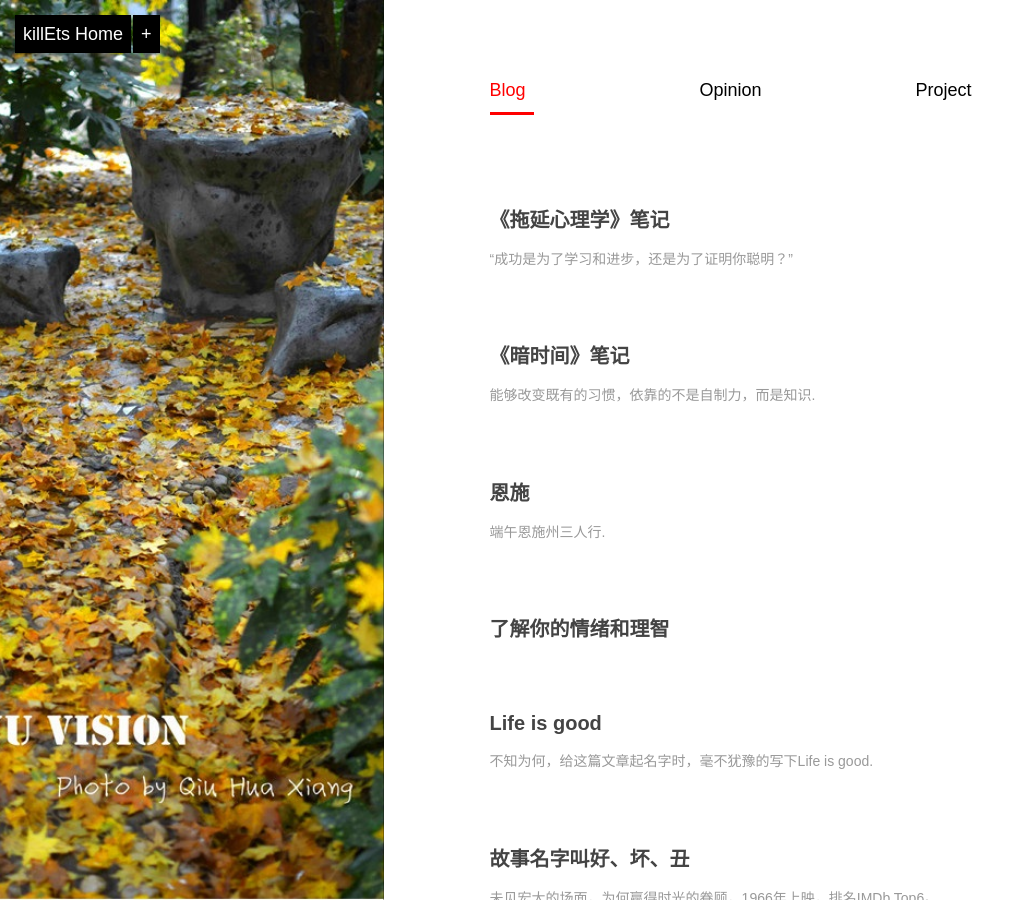
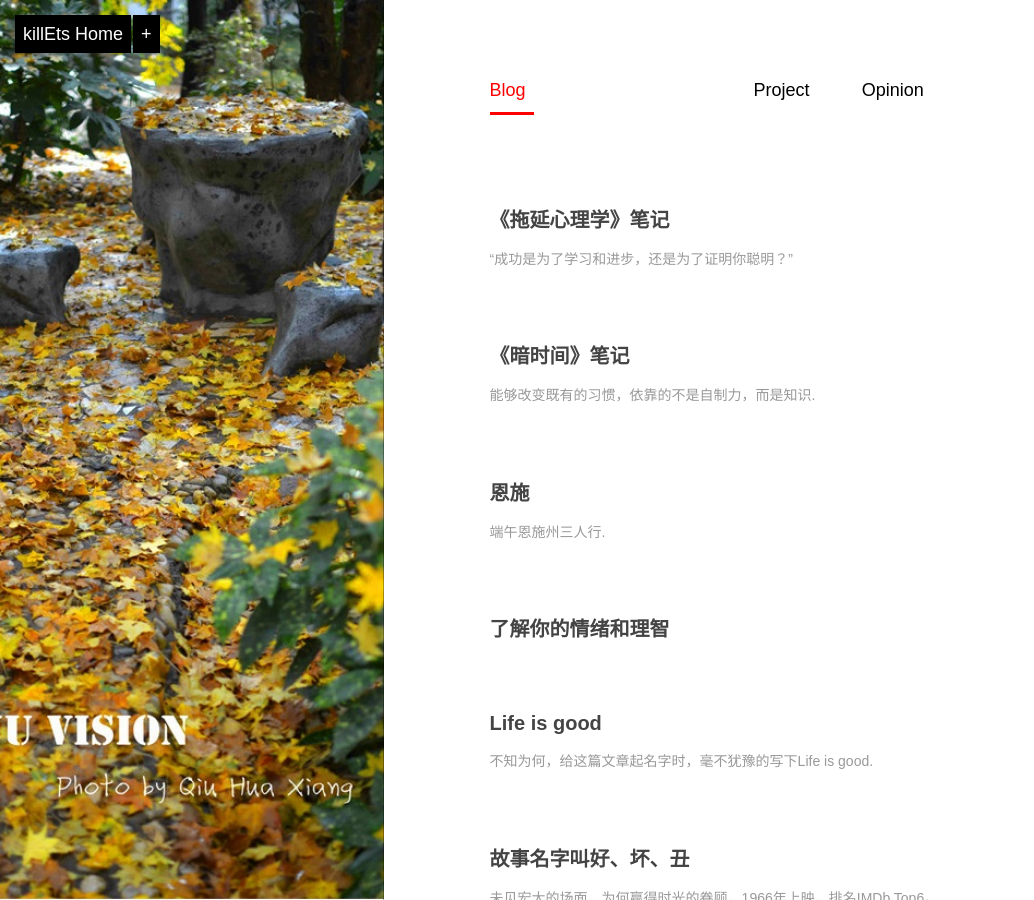
Before and after one commit to killets/blog, a Jekyll site: the page built from index.md, in a window 1280 px wide and 900 px high. Shown: the whole window, without its empty margins (0-1034 px from the left). Built offline with Jekyll 4.4.1, drawn with Linux system fonts in a browser that asks for light colours; Markdown is read by kramdown in place of the engine named in the settings.

Commit message:
Update index.md

```diff
--- a/index.md
+++ b/index.md
@@ -6,8 +6,8 @@ layout: home
     <div class="section">
         <ul class="artical-cate">
             <li class="on"><a href="{{ site.baseurl }}/"><span>Blog</span></a></li>
+            <li style="text-align:right"><a href="{{ site.baseurl }}/project"><span>Project</span></a></li>
             <li style="text-align:center"><a href="{{ site.baseurl }}/opinion"><span>Opinion</span></a></li>
-            <li style="text-align:right"><a href="{{ site.baseurl }}/project"><span>Project</span></a></li>
         </ul>
 
         <div class="cate-bar"><span id="cateBar"></span></div>
```
